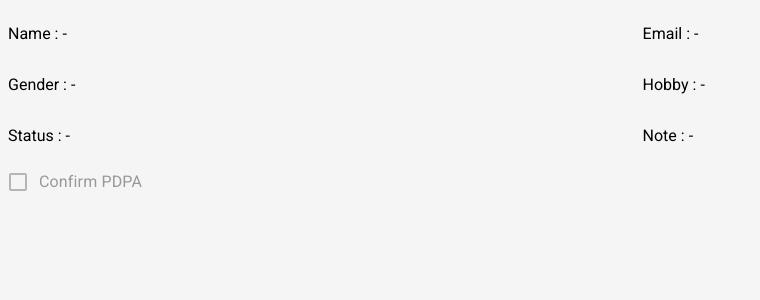
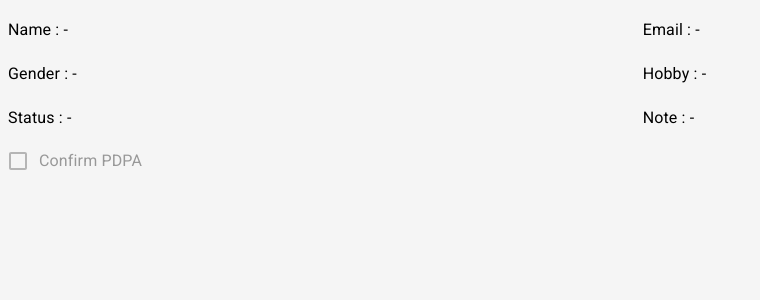
Before and after one commit to Tanapatpusiri/example-form-test, a Next.js app: page /ListUser in a window 1280 px wide. Shown: the top 300 px of the page, without its empty margins (0-760 px from the left). Built offline with nearby package versions, Linux system fonts and the light colour scheme.

Commit message:
fix: change all html tag to mui component

```diff
--- a/pages/ListUser.tsx
+++ b/pages/ListUser.tsx
@@ -1,6 +1,6 @@
 import React from "react";
 import { UserDetails } from "./Web";
-import { FormControlLabel, Checkbox, Box } from "@mui/material";
+import { FormControlLabel, Checkbox, Box, Typography } from "@mui/material";
 
 interface Props {
   AllUser: UserDetails;
@@ -8,7 +8,7 @@ interface Props {
 
 const ListUser = ({ AllUser }: Props) => {
   return (
-    <div>
+    <Box>
       <Box
         sx={{
           display: "grid",
@@ -16,33 +16,79 @@ const ListUser = ({ AllUser }: Props) => {
         }}
       >
         <Box className="grid-itemshow">
-          <p>
+          <Typography
+            variant="subtitle1"
+            sx={{
+              paddingTop: 1,
+              paddingBottom: 1,
+            }}
+          >
             Name : {AllUser?.FirstName || "-"} {AllUser?.LastName}
-          </p>
+          </Typography>
         </Box>
 
         <Box className="grid-itemshow">
-          <p>Email : {AllUser?.Email || "-"} </p>
+          <Typography
+            variant="subtitle1"
+            sx={{
+              paddingTop: 1,
+              paddingBottom: 1,
+            }}
+          >
+            Email : {AllUser?.Email || "-"}{" "}
+          </Typography>
         </Box>
 
         <Box className="grid-itemshow">
-          <p>Gender : {AllUser?.Gender || "-"} </p>
+          <Typography
+            variant="subtitle1"
+            sx={{
+              paddingTop: 1,
+              paddingBottom: 1,
+            }}
+          >
+            Gender : {AllUser?.Gender || "-"}{" "}
+          </Typography>
         </Box>
 
         <Box className="grid-itemshow">
-          <p>Hobby : {AllUser?.Hobby.join(" , ") || "-"}</p>
+          <Typography
+            variant="subtitle1"
+            sx={{
+              paddingTop: 1,
+              paddingBottom: 1,
+            }}
+          >
+            Hobby : {AllUser?.Hobby.join(" , ") || "-"}
+          </Typography>
         </Box>
 
         <Box className="grid-itemshow">
-          <p>Status : {AllUser?.Status || "-"} </p>
+          <Typography
+            variant="subtitle1"
+            sx={{
+              paddingTop: 1,
+              paddingBottom: 1,
+            }}
+          >
+            Status : {AllUser?.Status || "-"}{" "}
+          </Typography>
         </Box>
 
         <Box className="grid-itemshow">
-          <p>Note : {AllUser?.Note || "-"} </p>
+          <Typography
+            variant="subtitle1"
+            sx={{
+              paddingTop: 1,
+              paddingBottom: 1,
+            }}
+          >
+            Note : {AllUser?.Note || "-"}{" "}
+          </Typography>
         </Box>
       </Box>
 
-      <div className="CheckboxPDPA">
+      <Box className="CheckboxPDPA">
         {!AllUser?.Pdpa ? (
           <FormControlLabel
             control={<Checkbox />}
@@ -57,8 +103,8 @@ const ListUser = ({ AllUser }: Props) => {
             checked
           />
         )}
-      </div>
-    </div>
+      </Box>
+    </Box>
   );
 };
 
```
